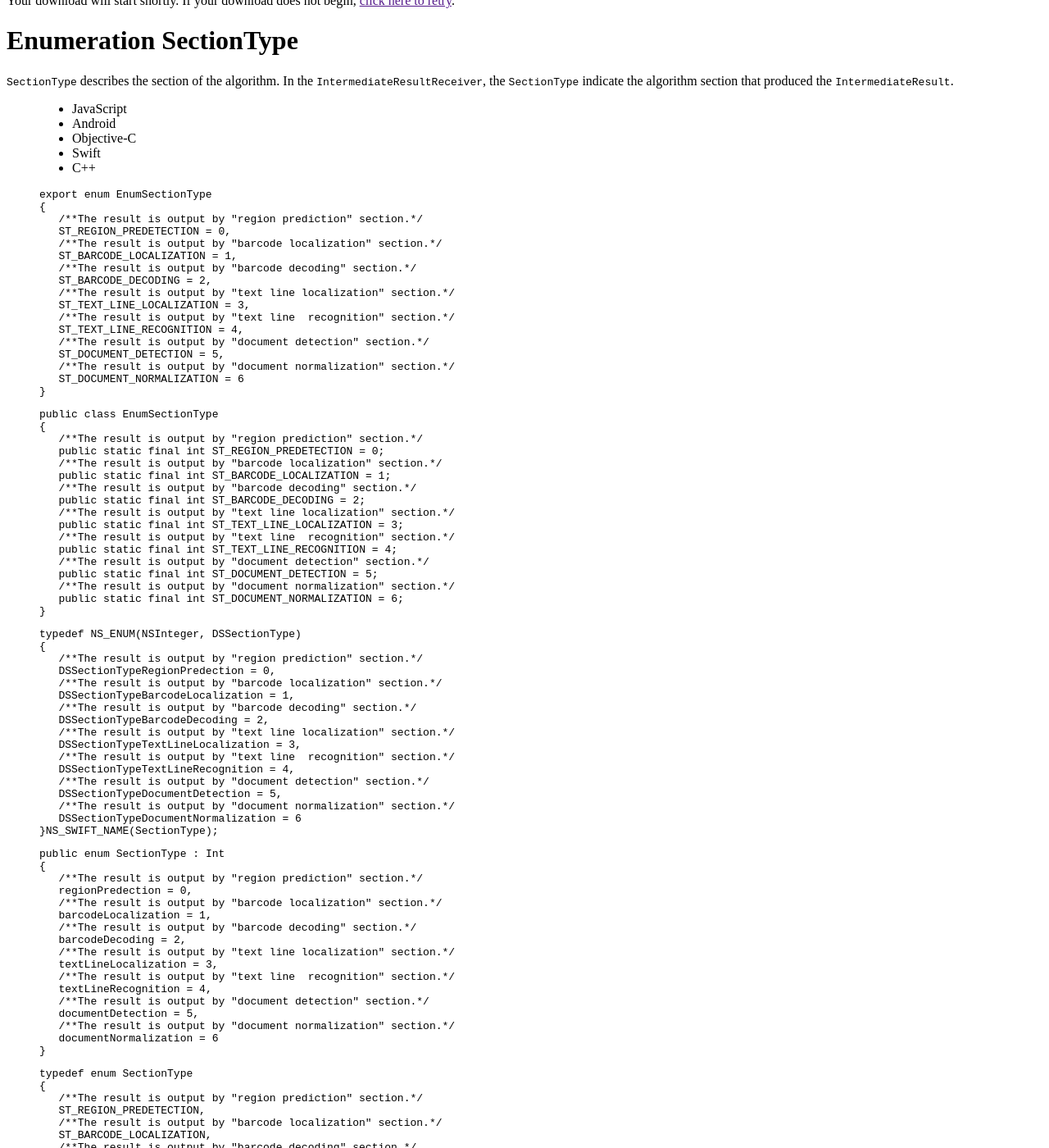
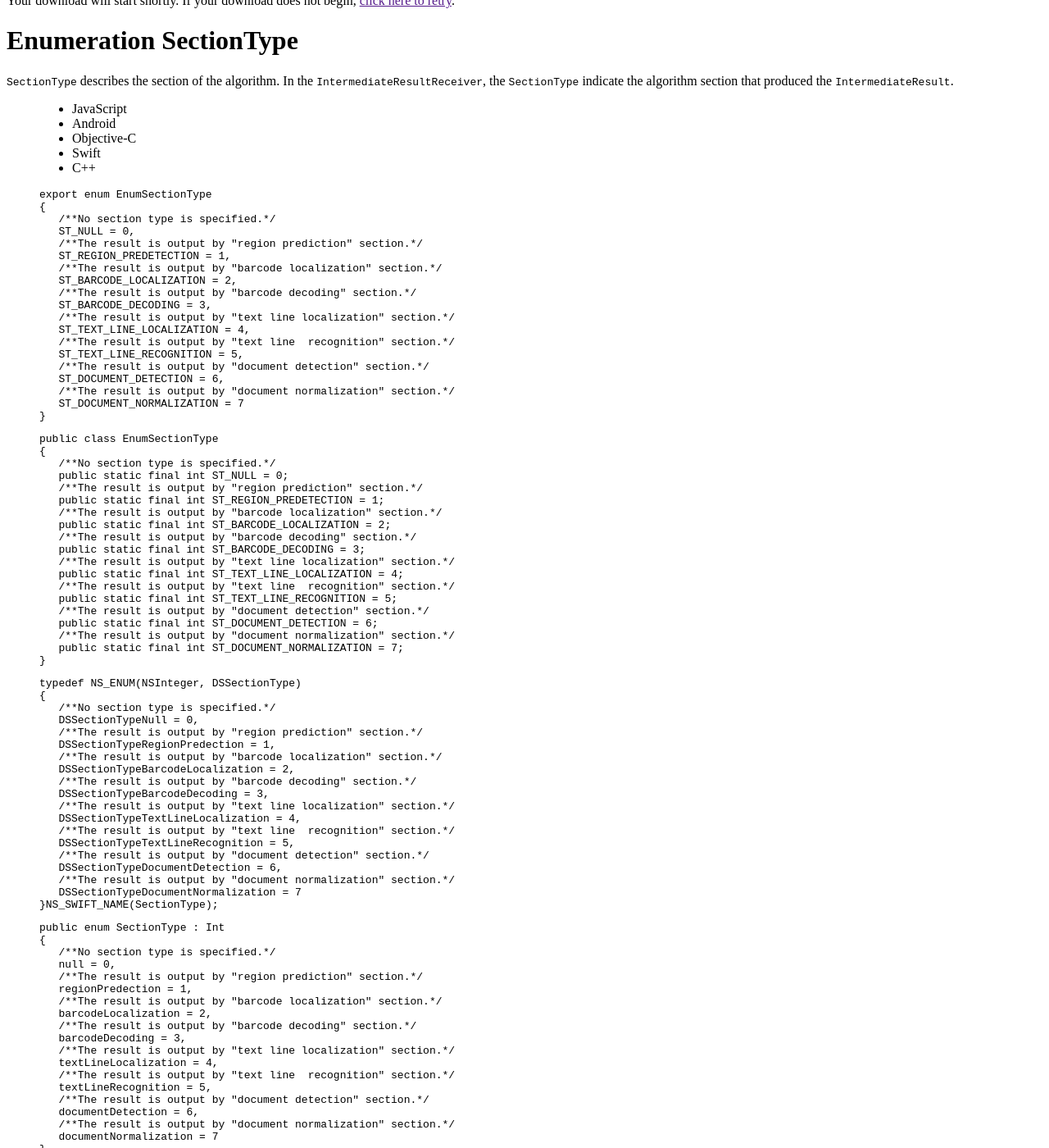
Before and after one commit to dynamsoft-docs/capture-vision-docs, a Jekyll site: the page built from enums/core/section-type.md, in a window 1280 px wide and 1400 px high, scrolled down 605 px. Shown: the whole window at 82% size. Built offline with Jekyll 4.4.1, drawn with Linux system fonts in a browser that asks for light colours; our own code applies the rules of GitHub Pages for plain Markdown files; some of the changed text lies outside the part shown.

````diff
--- a/enums/core/section-type.md
+++ b/enums/core/section-type.md
@@ -24,86 +24,96 @@ breadcrumbText: SectionType
 ```javascript
 export enum EnumSectionType
 {
+   /**No section type is specified.*/
+   ST_NULL = 0,
    /**The result is output by "region prediction" section.*/
-   ST_REGION_PREDETECTION = 0,
+   ST_REGION_PREDETECTION = 1,
    /**The result is output by "barcode localization" section.*/
-   ST_BARCODE_LOCALIZATION = 1,
+   ST_BARCODE_LOCALIZATION = 2,
    /**The result is output by "barcode decoding" section.*/
-   ST_BARCODE_DECODING = 2,
+   ST_BARCODE_DECODING = 3,
    /**The result is output by "text line localization" section.*/
-   ST_TEXT_LINE_LOCALIZATION = 3,
+   ST_TEXT_LINE_LOCALIZATION = 4,
    /**The result is output by "text line  recognition" section.*/
-   ST_TEXT_LINE_RECOGNITION = 4,
+   ST_TEXT_LINE_RECOGNITION = 5,
    /**The result is output by "document detection" section.*/
-   ST_DOCUMENT_DETECTION = 5,
+   ST_DOCUMENT_DETECTION = 6,
    /**The result is output by "document normalization" section.*/
-   ST_DOCUMENT_NORMALIZATION = 6
+   ST_DOCUMENT_NORMALIZATION = 7
 }
 ```
 >
 ```java
 public class EnumSectionType
 {
+   /**No section type is specified.*/
+   public static final int ST_NULL = 0;
    /**The result is output by "region prediction" section.*/
-   public static final int ST_REGION_PREDETECTION = 0;
+   public static final int ST_REGION_PREDETECTION = 1;
    /**The result is output by "barcode localization" section.*/
-   public static final int ST_BARCODE_LOCALIZATION = 1;
+   public static final int ST_BARCODE_LOCALIZATION = 2;
    /**The result is output by "barcode decoding" section.*/
-   public static final int ST_BARCODE_DECODING = 2;
+   public static final int ST_BARCODE_DECODING = 3;
    /**The result is output by "text line localization" section.*/
-   public static final int ST_TEXT_LINE_LOCALIZATION = 3;
+   public static final int ST_TEXT_LINE_LOCALIZATION = 4;
    /**The result is output by "text line  recognition" section.*/
-   public static final int ST_TEXT_LINE_RECOGNITION = 4;
+   public static final int ST_TEXT_LINE_RECOGNITION = 5;
    /**The result is output by "document detection" section.*/
-   public static final int ST_DOCUMENT_DETECTION = 5;
+   public static final int ST_DOCUMENT_DETECTION = 6;
    /**The result is output by "document normalization" section.*/
-   public static final int ST_DOCUMENT_NORMALIZATION = 6;
+   public static final int ST_DOCUMENT_NORMALIZATION = 7;
 }
 ```
 >
 ```objc
 typedef NS_ENUM(NSInteger, DSSectionType)
 {
+   /**No section type is specified.*/
+   DSSectionTypeNull = 0,
    /**The result is output by "region prediction" section.*/
-   DSSectionTypeRegionPredection = 0,
+   DSSectionTypeRegionPredection = 1,
    /**The result is output by "barcode localization" section.*/
-   DSSectionTypeBarcodeLocalization = 1,
+   DSSectionTypeBarcodeLocalization = 2,
    /**The result is output by "barcode decoding" section.*/
-   DSSectionTypeBarcodeDecoding = 2,
+   DSSectionTypeBarcodeDecoding = 3,
    /**The result is output by "text line localization" section.*/
-   DSSectionTypeTextLineLocalization = 3,
+   DSSectionTypeTextLineLocalization = 4,
    /**The result is output by "text line  recognition" section.*/
-   DSSectionTypeTextLineRecognition = 4,
+   DSSectionTypeTextLineRecognition = 5,
    /**The result is output by "document detection" section.*/
-   DSSectionTypeDocumentDetection = 5,
+   DSSectionTypeDocumentDetection = 6,
    /**The result is output by "document normalization" section.*/
-   DSSectionTypeDocumentNormalization = 6
+   DSSectionTypeDocumentNormalization = 7
 }NS_SWIFT_NAME(SectionType);
 ```
 >
 ```swift
 public enum SectionType : Int
 {
+   /**No section type is specified.*/
+   null = 0,
    /**The result is output by "region prediction" section.*/
-   regionPredection = 0,
+   regionPredection = 1,
    /**The result is output by "barcode localization" section.*/
-   barcodeLocalization = 1,
+   barcodeLocalization = 2,
    /**The result is output by "barcode decoding" section.*/
-   barcodeDecoding = 2,
+   barcodeDecoding = 3,
    /**The result is output by "text line localization" section.*/
-   textLineLocalization = 3,
+   textLineLocalization = 4,
    /**The result is output by "text line  recognition" section.*/
-   textLineRecognition = 4,
+   textLineRecognition = 5,
    /**The result is output by "document detection" section.*/
-   documentDetection = 5,
+   documentDetection = 6,
    /**The result is output by "document normalization" section.*/
-   documentNormalization = 6
+   documentNormalization = 7
 }
 ```
 >
 ```cpp
 typedef enum SectionType
 {
+   /**No section type is specified.*/
+   ST_NULL,
    /**The result is output by "region prediction" section.*/
    ST_REGION_PREDETECTION,
    /**The result is output by "barcode localization" section.*/
````
Also changed, not shown: enums/core/colour-channel-usage-type.md (added, +112 -0 lines), enums/core/corner-type.md (+5 -5 lines), enums/core/region-object-element-type.md (+6 -6 lines).
